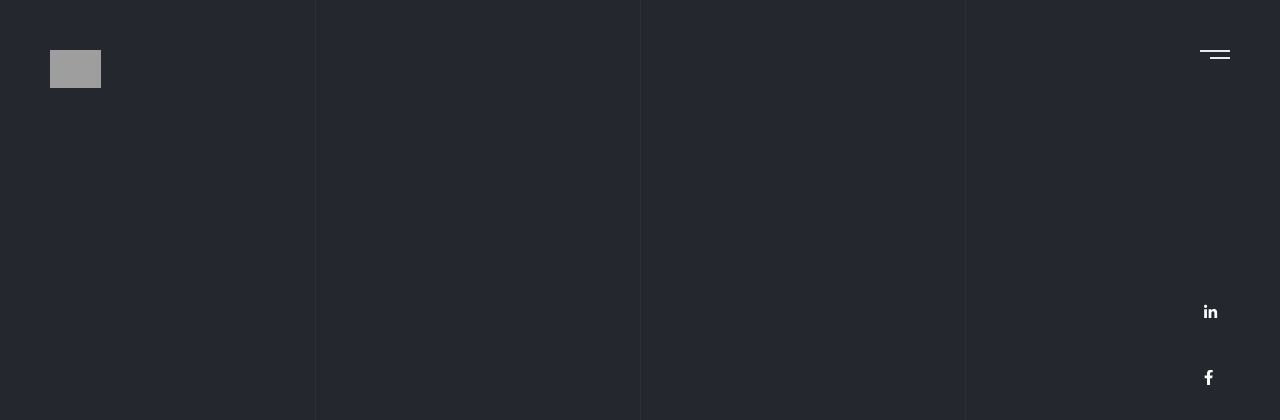
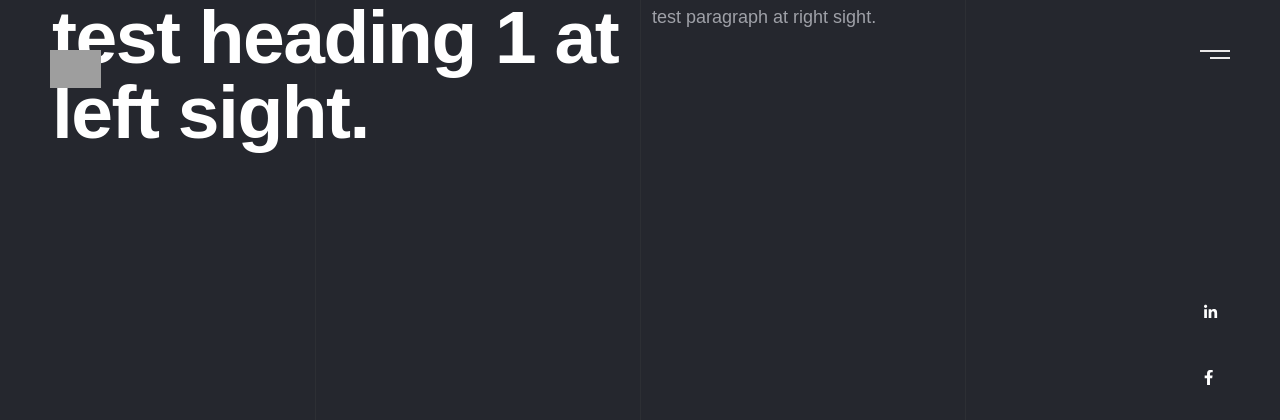
Before and after one commit to bhaskar-pixocrafts/pixocrafts, a PHP site: page / in a window 1280 px wide. Shown: the top 420 px of the page. Run offline with PHP 8.4, Linux system fonts and the light colour scheme; some libraries are stand-ins or nearby versions; grey boxes are pictures that could not be loaded.

Commit message:
Update index.php

```diff
--- a/index.php
+++ b/index.php
@@ -5,10 +5,10 @@
     <div class="container">
         <div class="row">
             <div class="col-lg-6">
-
+                <div><h1>test heading 1 at left sight.</h1></div>
             </div>
             <div class="col-lg-6">
-
+                <div><p>test paragraph at right sight.</p></div>
             </div>
         </div>
     </div>
```
